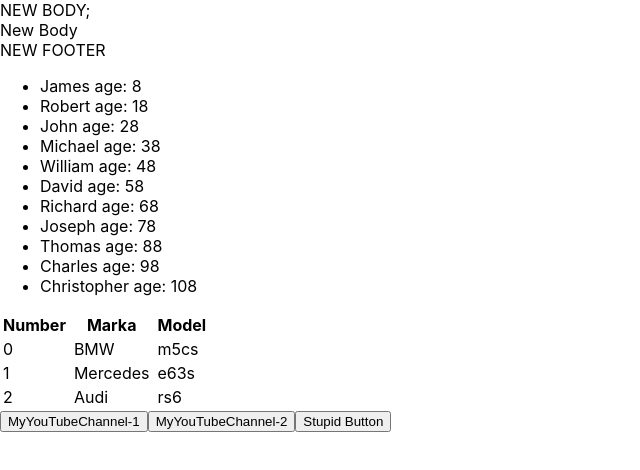
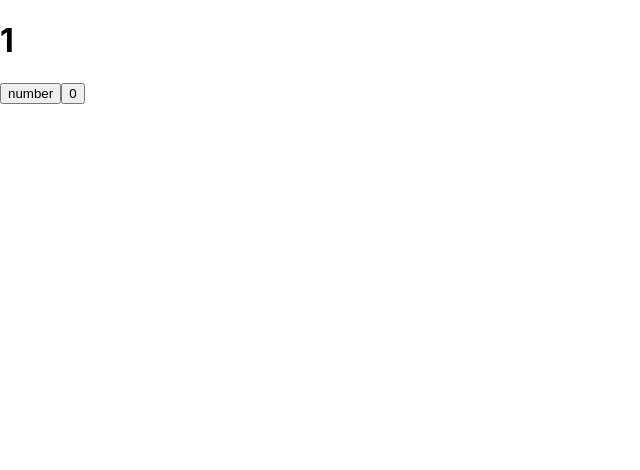
Before and after one commit to RuslanZhavoronkov/microtasks, a React (Create React App) app: page / in a window 1280 px wide. Shown: the top 470 px of the page, without its empty margins (0-640 px from the left). Built offline with nearby package versions, Linux system fonts and the light colour scheme.

Commit message:
useState

```diff
--- a/src/App.tsx
+++ b/src/App.tsx
@@ -1,14 +1,14 @@
-import React /*, {MouseEvent}*/ from "react";
+import React, { useState /*, {MouseEvent}*/ } from "react";
 import "./App.css";
-import { Button } from "./components/Button";
-import { CarType, FastCar } from "./method_MAP/FastCar";
-import { NewComponent, StudentType } from "./method_MAP/NewComponent";
-import { Body } from "./site/Body";
+//import { Button } from "./components/Button";
+//import { CarType, FastCar } from "./method_MAP/FastCar";
+//import { NewComponent, StudentType } from "./method_MAP/NewComponent";
+/*import { Body } from "./site/Body";
 import { Footer } from "./site/Footer";
-import { Header } from "./site/Header";
+import { Header } from "./site/Header";*/
 
 function App() {
-  let student: Array<StudentType> = [
+  /*let student: Array<StudentType> = [
     { id: 1, name: "James", age: 8 },
     { id: 2, name: "Robert", age: 18 },
     { id: 3, name: "John", age: 28 },
@@ -26,7 +26,7 @@ function App() {
     { manufacturer: "BMW", model: "m5cs" },
     { manufacturer: "Mercedes", model: "e63s" },
     { manufacturer: "Audi", model: "rs6" },
-  ];
+  ];*/
 
   //const myFirstSubscriber = (event: MouseEvent<HTMLButtonElement>) => {
   //console.log("Hello I'am Vasia");
@@ -48,7 +48,7 @@ function App() {
     console.log(point);
   };*/
 
-  const Button1Foo = (subscriber: string, age: number, adres: string) => {
+  /*const Button1Foo = (subscriber: string, age: number, adres: string) => {
     console.log(subscriber, age, adres);
   };
 
@@ -58,10 +58,23 @@ function App() {
 
   const Button3Foo = () => {
     console.log("Im stupid button");
+ };*/
+
+  //useState
+
+  // let a = 1;
+  let [a, setA] = useState(1);
+  const onClickHandler = () => {
+    setA(++a);
+    console.log(a);
+  };
+
+  const onClickHandlernull = () => {
+    setA((a = 0));
   };
 
   return (
-    <>
+    /*<>
       <div>
         <Header title="NEW BODY" />;
         <Body titleForBody="New Body" />
@@ -74,16 +87,16 @@ function App() {
         <FastCar bestcar={topCars} />
       </div>
 
-      <div>
+  <div>
         {/*<button
           onClick={(event) => {
             console.log("Hello");
           }}
         >
           MyYouTubeChannel-1
-        </button>*/}
+        </button>*/
 
-        {/*<button
+    /*<button
           onClick={(event: MouseEvent<HTMLButtonElement>) =>
             onclickHandler("VASYA")
           }
@@ -96,16 +109,16 @@ function App() {
           }
         >
           MyYouTubeChannel-2
-        </button>*/}
+        </button>*/
 
-        {/*<button onClick={foo1}>1</button>
+    /*<button onClick={foo1}>1</button>
         <button
           onClick={(event: MouseEvent<HTMLButtonElement>) => foo2(100200)}
         >
           2
-        </button>*/}
+        </button>*/
 
-        <Button
+    /* <Button
           name="MyYouTubeChannel-1"
           callBack={() => Button1Foo("Im Vasy", 21, "live in Minsk")}
         />
@@ -116,7 +129,14 @@ function App() {
 
         <Button name="Stupid Button" callBack={Button3Foo} />
       </div>
-    </>
+    </>*/
+
+    //useState
+    <div>
+      <h1>{a}</h1>
+      <button onClick={onClickHandler}>number</button>
+      <button onClick={onClickHandlernull}>0</button>
+    </div>
   );
 }
 
```
